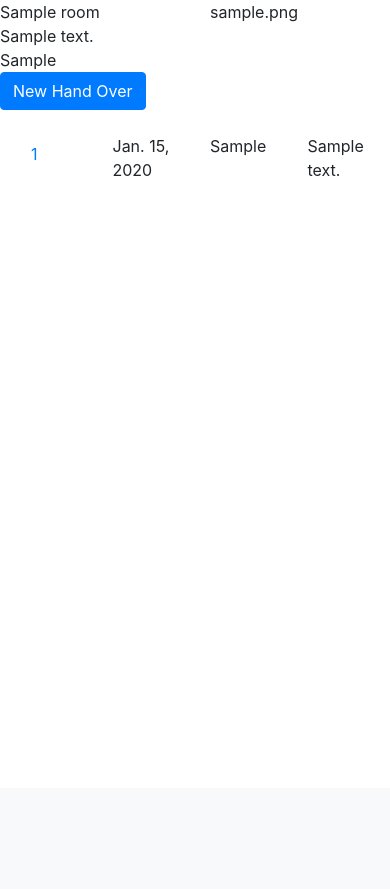
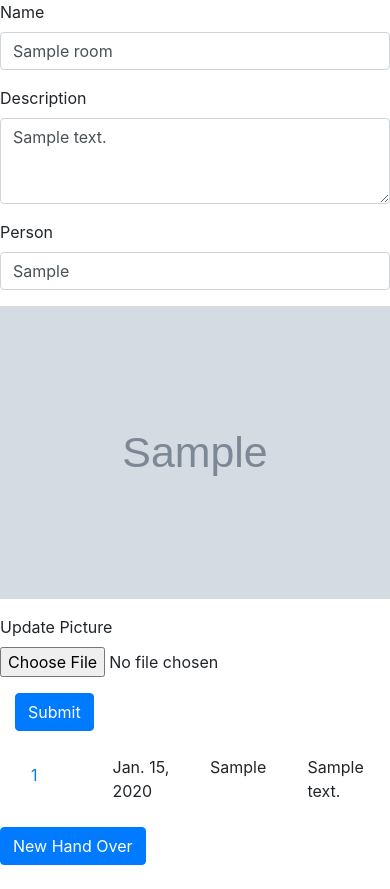
Before and after one commit to Qadosch/room_manager, a Django app: page /room/1/ in a window 390 px wide. Shown: the part 56-945 px from the top of the page. Before the commit the page ends 232 px from the top, so only its background shows below. Run offline with Django 3.2, Linux system fonts and the light colour scheme; tables that the repository leaves empty hold one stand-in row (values such as "Sample post"); grey boxes marked "Sample" are stand-in pictures; some libraries are stand-ins or nearby versions.

Commit message:
finished main rooms

```diff
--- a/room_manager/models.py
+++ b/room_manager/models.py
@@ -4,7 +4,7 @@ from django.db.models.deletion import CASCADE
 class Room(models.Model):
     name = models.CharField(blank=True, max_length=256)
     description = models.TextField()
-    img = models.FileField()
+    img = models.ImageField()
     person = models.CharField(blank=True, max_length=256)
 
     created = models.DateTimeField(auto_now_add=True)
@@ -25,7 +25,7 @@ class HandingOver(models.Model):
 class Image(models.Model):
     handing_over = models.ForeignKey(HandingOver, related_name='images', on_delete=models.CASCADE)
 
-    img = models.FileField()
+    img = models.ImageField()
     description = models.TextField()
 
     created = models.DateTimeField(auto_now_add=True)
--- a/room_manager/settings.py
+++ b/room_manager/settings.py
@@ -29,6 +29,7 @@ DEBUG = True
 
 ALLOWED_HOSTS = []
 
+APP_NAME = 'room_manager'
 
 # Application definition
 
@@ -39,7 +40,7 @@ INSTALLED_APPS = [
     'django.contrib.sessions',
     'django.contrib.messages',
     'django.contrib.staticfiles',
-    'room_manager'
+    APP_NAME
 ]
 
 MIDDLEWARE = [
@@ -127,6 +128,9 @@ EMAIL_HOST_PASSWORD=''
 
 STATIC_URL = '/static/'
 
+MEDIA_ROOT = os.path.join(BASE_DIR,APP_NAME,'media')
+MEDIA_URL = '/media/'
+
 LOGIN_REDIRECT_URL = '/'
 
 # Default primary key field type
--- a/room_manager/templates/base_generic.html
+++ b/room_manager/templates/base_generic.html
@@ -3,13 +3,16 @@
 
 <head>
     {% block title %}
-    <title>Local Library</title>{% endblock %}
+    <title>Dihei Room Manager</title>{% endblock %}
     <meta charset="utf-8">
     <meta name="viewport" content="width=device-width, initial-scale=1">
     <link rel="stylesheet" href="https://cdn.jsdelivr.net/npm/bootstrap@4.5.3/dist/css/bootstrap.min.css" integrity="sha384-TX8t27EcRE3e/ihU7zmQxVncDAy5uIKz4rEkgIXeMed4M0jlfIDPvg6uqKI2xXr2" crossorigin="anonymous">
+    <script language="javascript" type="text/javascript" src="https://cdn.jsdelivr.net/npm/jquery@3.2.1/dist/jquery.min.js"></script>
+
     <!-- Add additional CSS in static file -->
     {% load static %}
-    <link rel="stylesheet" href="{% static 'css/styles.css' %}">
+    <link rel="stylesheet" href="{% static 'main.css' %}">
+    <script language="javascript" type="text/javascript" src="{% static 'main.js' %}"></script>
 </head>
 
 <body>
@@ -19,6 +22,14 @@
             <button class="navbar-toggler" type="button" data-bs-toggle="collapse" data-bs-target="#navbarSupportedContent" aria-controls="navbarSupportedContent" aria-expanded="false" aria-label="Toggle navigation">
                 <span class="navbar-toggler-icon"></span>
             </button>
+
+            <div class="collapse navbar-collapse" id="navbarSupportedContent">
+                <ul class="navbar-nav me-auto mb-2 mb-lg-0">
+                    <li class="nav-item">
+                        <a class="nav-link active" aria-current="page" href="{% url 'index' %}">Home</a>
+                    </li>
+                </ul>
+            </div>
 
             <div class="collapse navbar-collapse" id="navbarSupportedContent">
                 <ul class="navbar-nav me-auto mb-2 mb-lg-0">
--- a/room_manager/templates/room.html
+++ b/room_manager/templates/room.html
@@ -1,28 +1,40 @@
-{% extends "base_generic.html" %} {% block content %}
-<div class="row">
-    <div class="col">
-        <div class="row">
-            {{ room.name }}
-        </div>
-        <div class="row">
-            {{ room.description }}
-        </div>
-        <div class="row">
-            {{ room.person }}
-        </div>
-    </div>
-    <div class="col">
-        <div class="">
-            {{ room.img }}
-        </div>
+{% extends "base_generic.html" %} {% load static %} {% block content %}
+<div class="row mb-4">
+    <div class="col-md-5">
+        <form method="post" enctype="multipart/form-data"> {% csrf_token %}
+
+            <div class="row mb-3">
+                <label for="name" class="form-label">Name</label>
+                <input id="name" type="text" class="form-control" name="name" value="{{ room.name }}">
+            </div>
+            <div class="row mb-3">
+                <label for="description" class="form-label">Description</label>
+                <textarea id="description" rows="3" class="form-control" name="description">{{ room.description }}</textarea>
+            </div>
+            <div class="row mb-3">
+                <label for="person" class="form-label">Person </label>
+                <input id="person" type="text" class="form-control" name="person" value="{{ room.person }}">
+            </div>
+            <div class="row mb-3">
+                {% if room.img %}
+                <img src="{{ room.img.url }}" class="img-fluid" /> {% endif %}
+            </div>
+            <div class="row mb-3">
+                <label for="img" class="form-label">Update Picture</label>
+                <input type="file" class="form-control-file" id="img" name="img" accept="image/*">
+            </div>
+
+            <input type="submit" class="btn btn-primary">
+        </form>
     </div>
 </div>
+
+{% if not handovers %}
 <div class="row mb-4">
-    <a class="btn btn-primary" href="{% url 'handover' room.id %}">New Hand Over</a>
+    <p>No Hand Overs</p>
 </div>
-
-{% for handover in handovers %}
-<div class="row">
+{% endif %} {% for handover in handovers %}
+<div class="row mb-4">
     <div class="col">
         <a class="nav-link" href="{% url 'handover' room.id handover.id %}">
         {{ handover.id }}
@@ -38,4 +50,9 @@
         {{ handover.description }}
     </div>
 </div>
-{% endfor %} {% endblock %}
+{% endfor %}
+<div class="row mb-4">
+    <a class="btn btn-primary" href="{% url 'handover' room.id %}">New Hand Over</a>
+</div>
+
+{% endblock %}
--- a/room_manager/urls.py
+++ b/room_manager/urls.py
@@ -16,8 +16,10 @@ Including another URLconf
 from django.contrib import admin
 from django.contrib.auth import login
 from django.urls import path, include
+from django.conf.urls.static import static
 
 from . import views
+from . import settings
 
 urlpatterns = [
     path('', views.index, name='index'),
@@ -29,3 +31,5 @@ urlpatterns = [
     path('accounts/', include('django.contrib.auth.urls')),
     path('admin/', admin.site.urls),
 ]
+
+urlpatterns += static(settings.MEDIA_URL, document_root=settings.MEDIA_ROOT)
--- a/room_manager/views.py
+++ b/room_manager/views.py
@@ -1,7 +1,9 @@
+from django import forms
 from django.shortcuts import render
 from django.shortcuts import redirect
 
 from . import models
+from . import forms
 
 def index(request):
     context =  {
@@ -16,6 +18,22 @@ def room(request, room_id = None):
         return redirect('room', room_id=room.id)
     else:
         room =  models.Room.objects.get(id = room_id)
+
+    if request.method == 'POST':
+        form = forms.RoomForm(request.POST, request.FILES)
+        if form.is_valid():
+
+            room.name = form.cleaned_data['name']
+
+            room.description = form.cleaned_data['description']
+
+            room.person = form.cleaned_data['person']
+            if form.cleaned_data['img']:
+                room.img = form.cleaned_data['img']
+
+            room.save()
+
+
 
     context =  {
         # 'new_room' : None,
```
Also changed, not shown: room_manager/forms.py (+7 -6 lines), room_manager/templates/handover.html (+6 -1 lines), room_manager/templates/index.html (+9 -14 lines), room_manager/migrations/0001_initial.py, room_manager/static/main.css (added), room_manager/static/placeholder.png (added), 2 other files.
